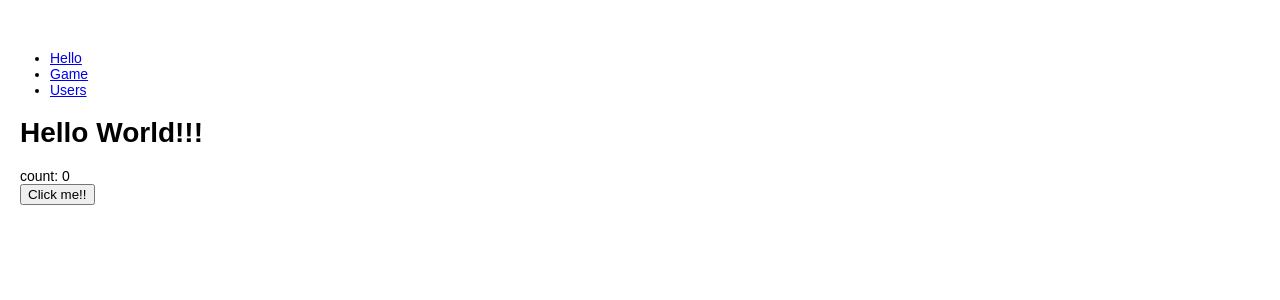
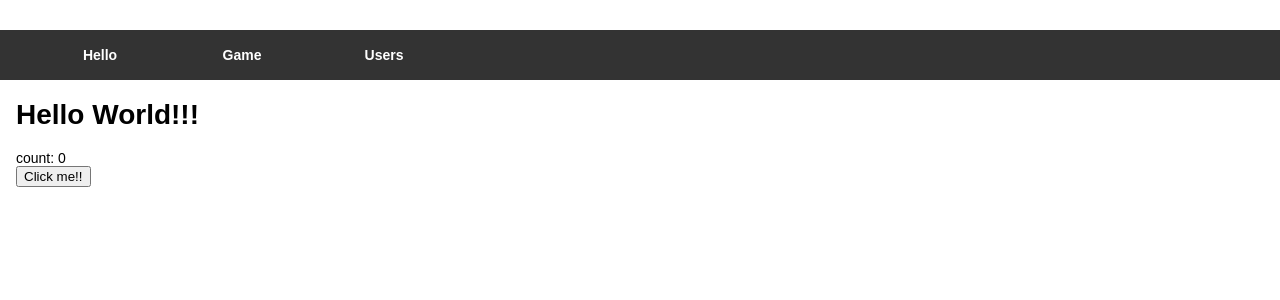
Before and after one commit to Seibi0928/TutorialTemplate, a React app: page / in a window 1280 px wide. Shown: the top 300 px of the page. Built offline with nearby package versions, Linux system fonts and the light colour scheme.

Commit message:
Modify style near navi bar

```diff
--- a/src/app/app.tsx
+++ b/src/app/app.tsx
@@ -11,17 +11,19 @@ const Root: React.FunctionComponent<any> = ({ route }: { route: RouteConfig }) =
         <nav>
             <ul>
                 <li>
-                    <Link to="/">Hello</Link>
+                    <Link to="/" className="link-button">Hello</Link>
                 </li>
                 <li>
-                    <Link to="/game">Game</Link>
+                    <Link to="/game" className="link-button">Game</Link>
                 </li>
                 <li>
-                    <Link to="/users">Users</Link>
+                    <Link to="/users" className="link-button">Users</Link>
                 </li>
             </ul>
         </nav>
-        {renderRoutes(route.routes)}
+        <div id="mainFrame">
+            {renderRoutes(route.routes)}
+        </div>
     </div>
 );
 
--- a/src/stylesheet/app.scss
+++ b/src/stylesheet/app.scss
@@ -1,4 +1,32 @@
 body {
   font: 14px "Century Gothic", Futura, sans-serif;
-  margin: 20px;
+  margin: 0;
+
+  nav {
+    background-color: #333;
+    ul {
+      list-style: none;
+      display: flex;
+
+      li {
+        width: 140px;
+        text-align: center;
+        background-color: #333;
+        height: 50px;
+        line-height: 50px;
+        margin-right: 2px;
+
+        .link-button {
+          text-decoration: none;
+          color: #fff;
+          font-weight: bold;
+          padding: 20px;
+        }
+      }
+    }
+  }
+
+  #mainFrame {
+    margin: 1rem;
+  }
 }
```
